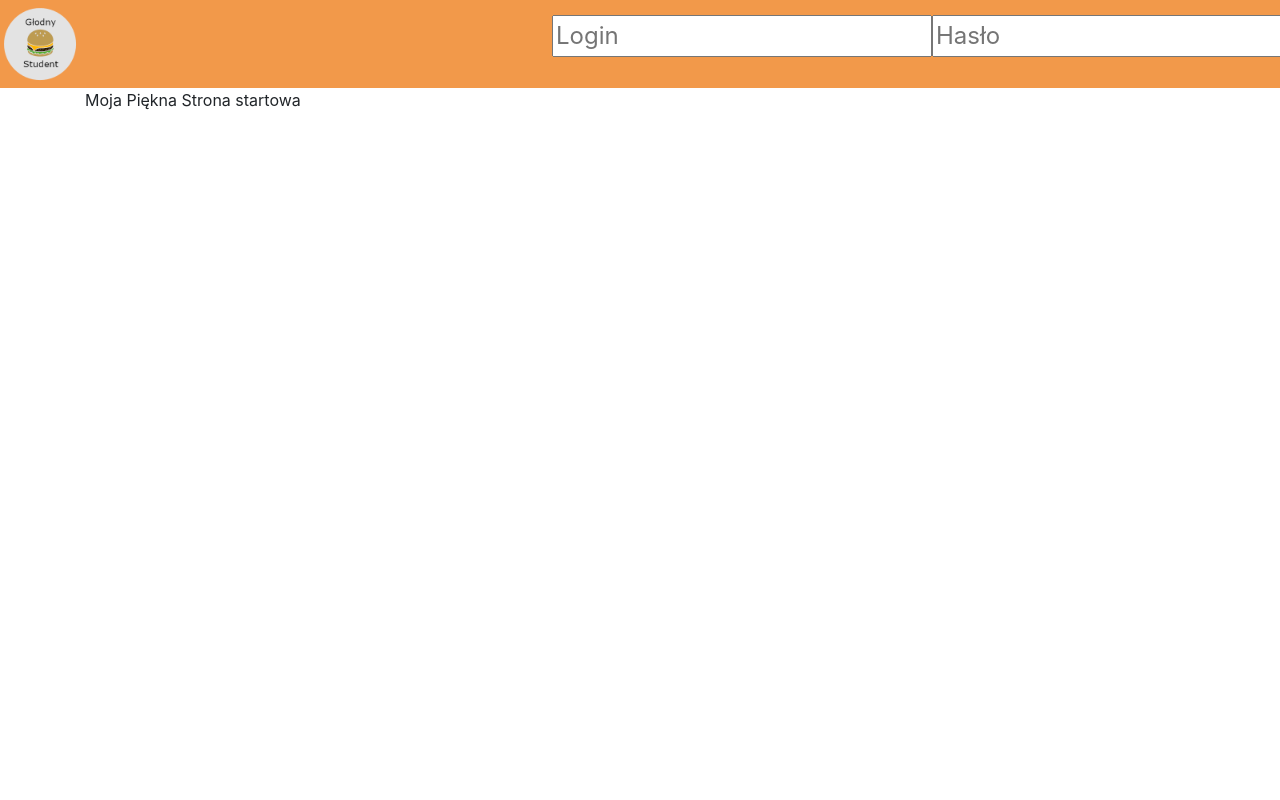
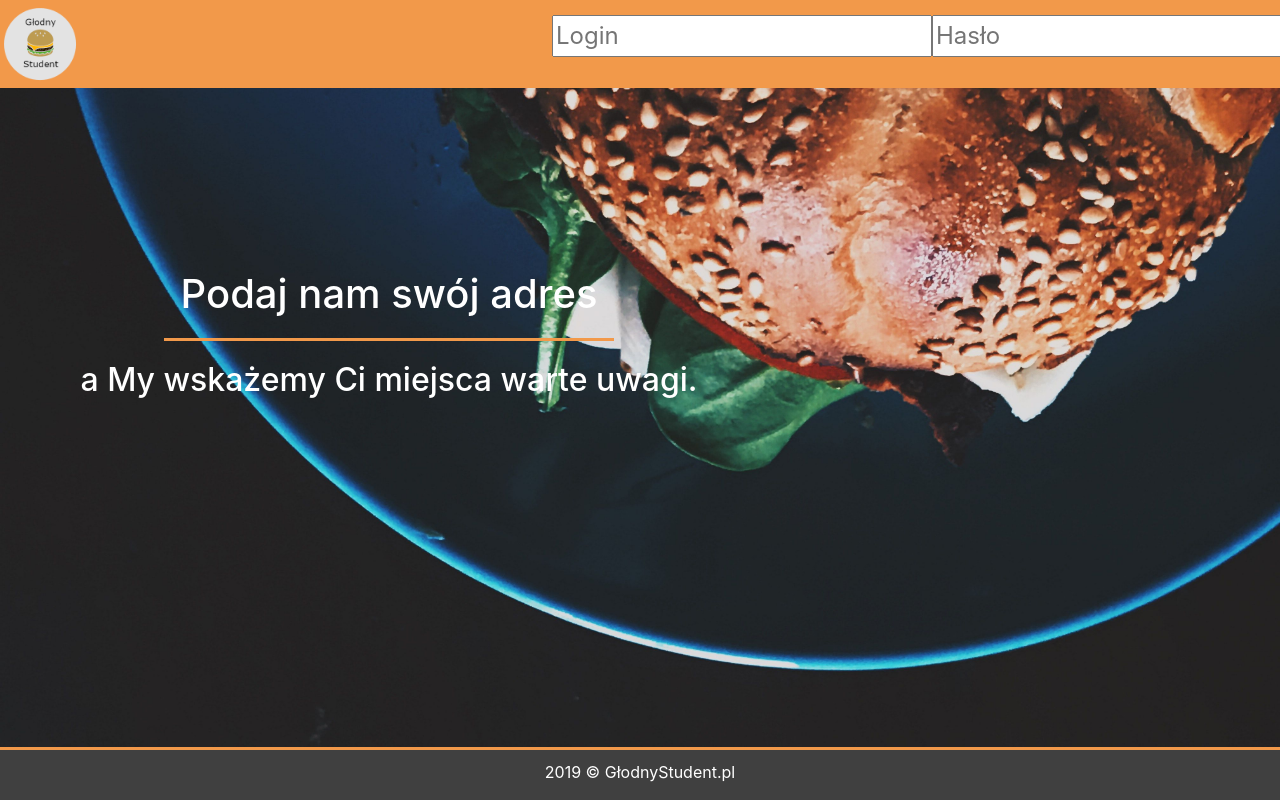
Before and after one commit to lczerniawski/GlodnyStudent, a React (Create React App) app in the folder GlodnyStudent/ClientApp/: page / in a window 1280 px wide. Shown: the top 800 px of the page. Built offline with nearby package versions, Linux system fonts and the light colour scheme.

Commit message:
MainPage Style

```diff
--- /dev/null
+++ b/GlodnyStudent/ClientApp/src/components/Layout.css
@@ -0,0 +1,20 @@
+main {
+    width: 100%;
+    height: 100%;
+    min-height: 100%;
+}
+
+footer {
+    clear: both;
+    position: absolute;
+    bottom: 0;
+    width: 100%;
+    border-top: 3px solid #F2994A;
+    background-color: #404040;
+}
+
+footer p {
+    color: #fff;
+    text-align: center;
+    padding-top: 10px;
+}
--- a/GlodnyStudent/ClientApp/src/components/Layout.js
+++ b/GlodnyStudent/ClientApp/src/components/Layout.js
@@ -1,5 +1,6 @@
 import React, { Component } from 'react';
 import { Container } from 'reactstrap';
+import './Layout.css';
 import { NavMenu } from './NavMenu';
 
 export class Layout extends Component {
@@ -9,9 +10,12 @@ export class Layout extends Component {
     return (
       <div>
         <NavMenu />
-        <Container>
+        <main>
           {this.props.children}
-        </Container>
+        </main>
+        <footer>
+            <p>2019 &copy; GłodnyStudent.pl</p>
+        </footer>
       </div>
     );
   }
--- /dev/null
+++ b/GlodnyStudent/ClientApp/src/components/MainPage/Home.css
@@ -0,0 +1,40 @@
+.Welcome {
+    position: absolute;
+    top: 0;
+    min-width: 100%;
+    min-height: 100%;
+    background-position: center center;
+    background-attachment: fixed;
+    background-image: url(../assets/homeBackground.jpg);
+    -webkit-background-size: cover;
+    -moz-background-size: cover;
+    -o-background-size: cover;
+    background-size: cover;
+    z-index: -20000;
+    padding-left: 5%;
+    padding-right: 5%;
+    padding-top: 100px;
+}
+
+.Welcome h1, .Welcome h2 {
+    color: #fff;
+}
+
+.Welcome .Info {
+    width: 650px;
+    text-align: center;
+    margin-top: 170px;
+}
+
+
+.Welcome h1:after {
+    content: "";
+    display: block;
+    text-align: center;
+    margin: 0 auto;
+    width: 450px;
+    height: 3px;
+    background: #F2994A;
+    margin-top: 20px;
+    margin-bottom: 20px;
+}
--- a/GlodnyStudent/ClientApp/src/components/MainPage/Home.js
+++ b/GlodnyStudent/ClientApp/src/components/MainPage/Home.js
@@ -1,12 +1,21 @@
 import React, { Component } from 'react';
+import { Collapse, Container, Navbar, NavbarBrand, NavbarToggler, NavItem, NavLink } from 'reactstrap';
+import { Link } from 'react-router-dom';
+import './Home.css';
 
 export class Home extends Component {
   static displayName = Home.name;
 
   render () {
     return (
-      <div>
-        Moja Piękna Strona startowa
+      <div className="Welcome">
+          <div className="Info">
+              <h1>Podaj nam swój adres</h1>
+              <h2>a My wskażemy Ci miejsca warte uwagi.</h2>
+          </div>
+          <div className="Search">
+
+          </div>
       </div>
     );
   }
```
Also changed, not shown: GlodnyStudent/ClientApp/src/components/assets/homeBackground.jpg (added), 1 other file (tests, documents, lock files or other folders).
